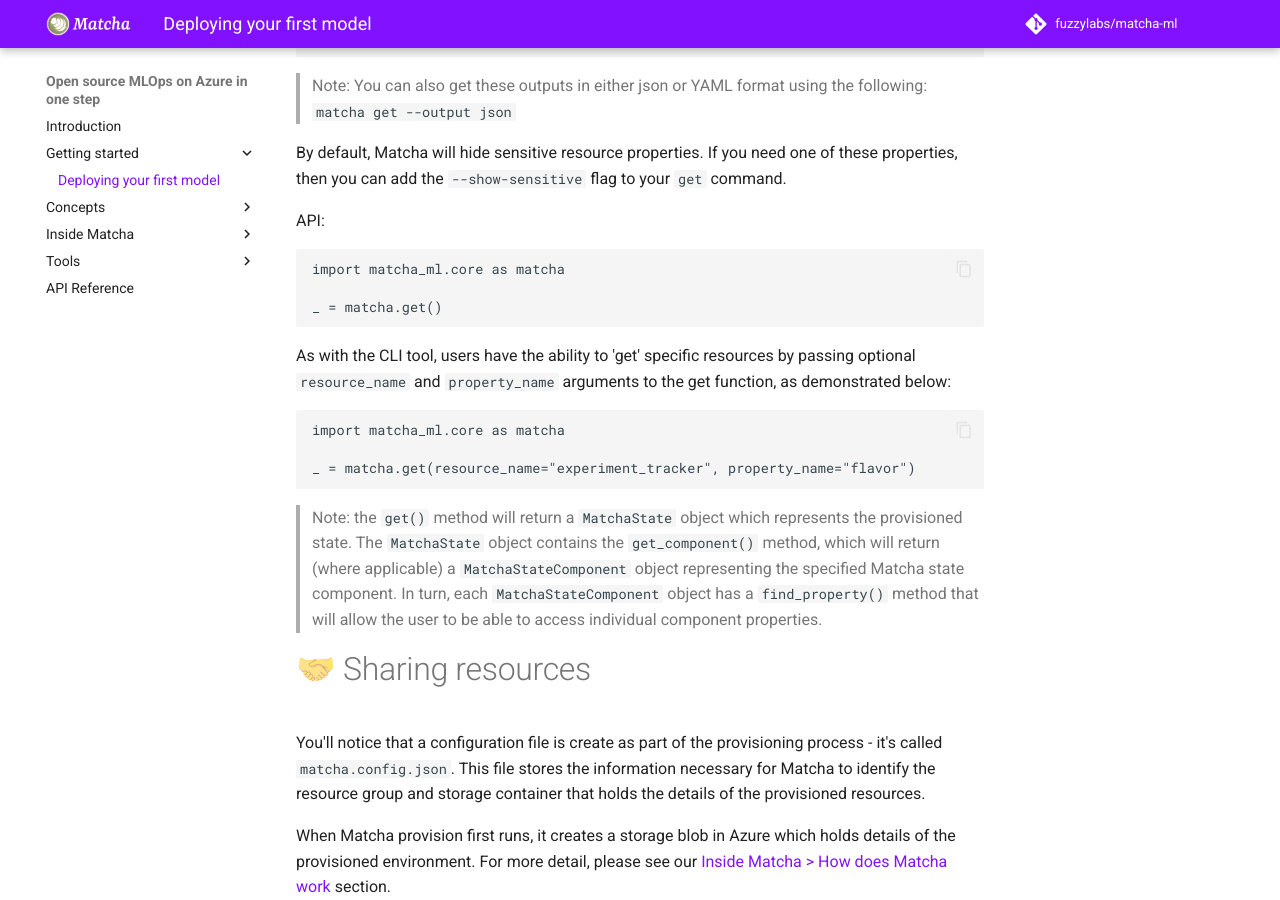
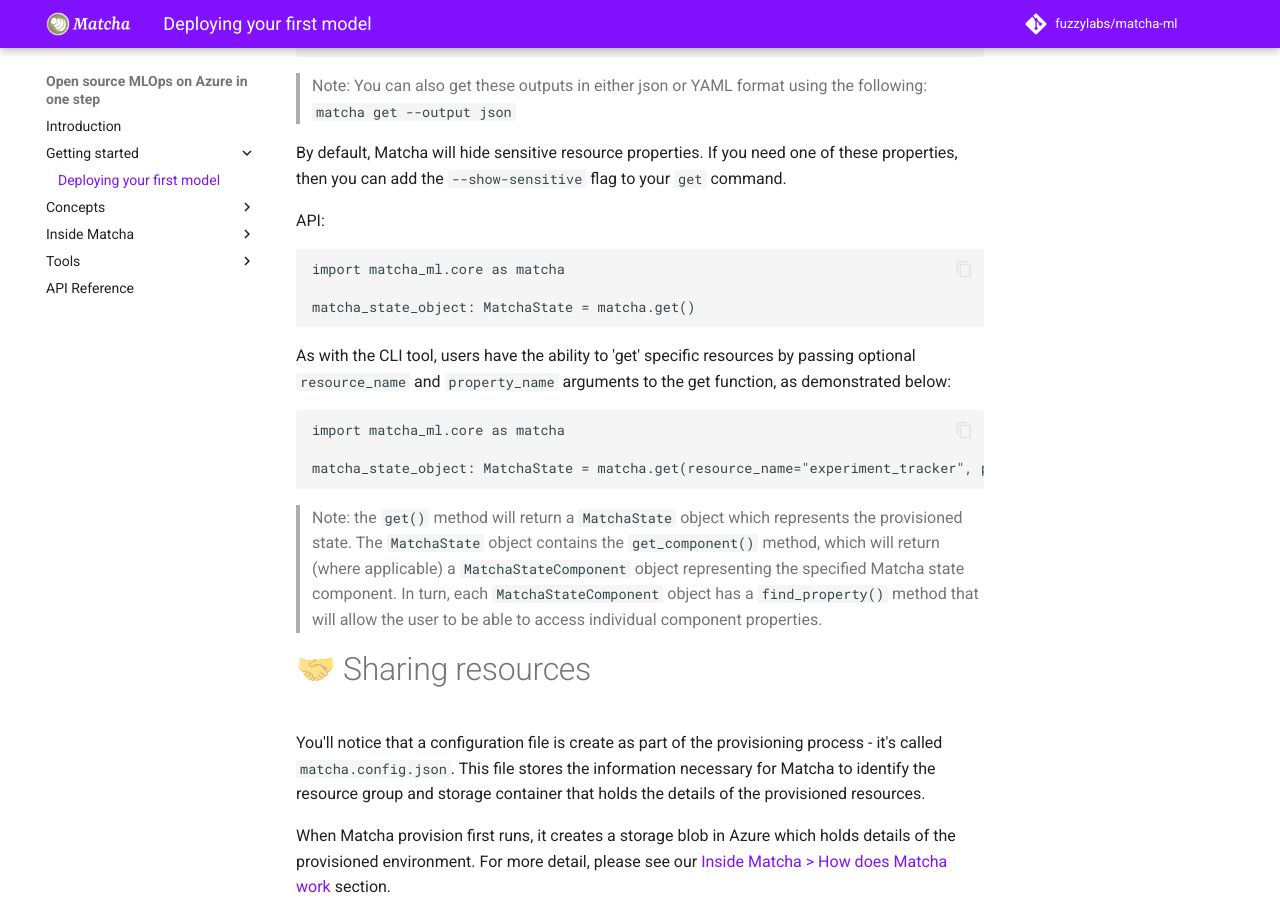
Before and after one commit to fuzzylabs/matcha, an MkDocs documentation site: the page built from docs/getting-started.md, in a window 1280 px wide and 900 px high, scrolled down 4126 px. Built offline with MkDocs 1.6.1 and Material for MkDocs 9.7.7, drawn with Linux system fonts in a browser that asks for light colours; comment, search, counter and statistics services are not loaded; some of the changed text lies outside the part shown.

Commit message:
updates for comments

````diff
--- a/docs/getting-started.md
+++ b/docs/getting-started.md
@@ -91,7 +91,7 @@
 ```python
 import matcha_ml.core as matcha
 
-_ = matcha.provision(location="uksouth", prefix="test123", password="strong_password")
+matcha_state_object: MatchaState = matcha.provision(location="uksouth", prefix="test123", password="strong_password")
 ```
 
 Initially, Matcha will ask you a few questions about how you'd like your infrastructure to be set up. Specifically, it will ask for a _location_ for your infrastructure, a _prefix_ to deploy it to. Once these details are provided, Matcha will proceed to initialize a remote state manager and ask for a password. After that, it will go ahead of provision infrastructure.
@@ -169,7 +169,7 @@
 ```python
 import matcha_ml.core as matcha
 
-_ = matcha.get()
+matcha_state_object: MatchaState = matcha.get()
 ```
 
 As with the CLI tool, users have the ability to 'get' specific resources by passing optional `resource_name` and `property_name` arguments to the get function, as demonstrated below:
@@ -177,7 +177,7 @@
 ```python
 import matcha_ml.core as matcha
 
-_ = matcha.get(resource_name="experiment_tracker", property_name="flavor")
+matcha_state_object: MatchaState = matcha.get(resource_name="experiment_tracker", property_name="flavor")
 ```
 
 > Note: the `get()` method will return a `MatchaState` object which represents the provisioned state. The `MatchaState` object contains the `get_component()` method, which will return (where applicable) a `MatchaStateComponent` object representing the specified Matcha state component. In turn, each `MatchaStateComponent` object has a `find_property()` method that will allow the user to be able to access individual component properties.
````
